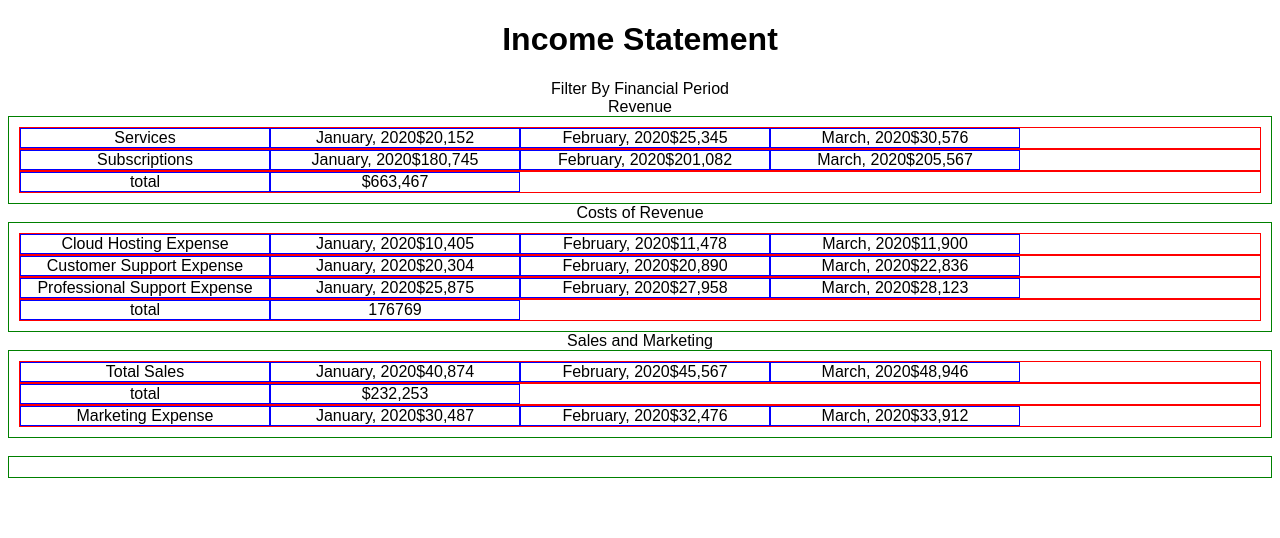
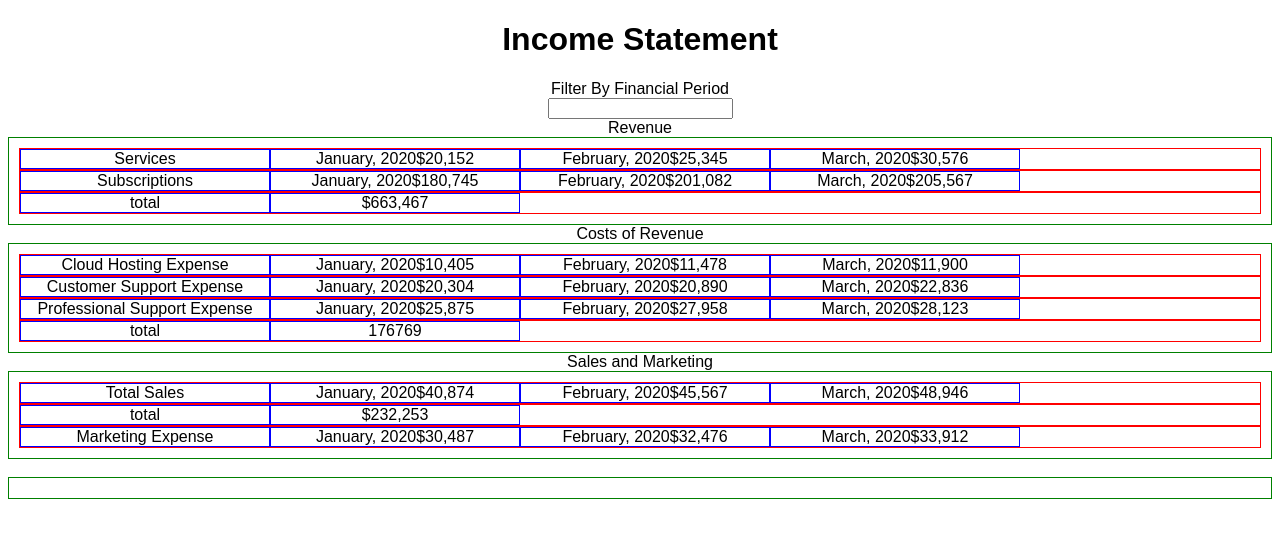
Before and after one commit to switzerb/IncomeStatementUI, a React (Create React App) app: page / in a window 1280 px wide. Shown: the top 538 px of the page. Built offline with nearby package versions, Linux system fonts and the light colour scheme.

Commit message:
Get the basics of the category filter working

```diff
--- a/src/App.js
+++ b/src/App.js
@@ -1,6 +1,7 @@
 import React, {useEffect, useState} from "react";
 import IncomeStatementTable from "./IncomeStatementTable";
 import MonthSelect from "./MonthSelect";
+import CategoryFilter from "./CategoryFilter";
 import {getIncomeStatement} from "./apiMock";
 
 import "./styles.css";
@@ -9,6 +10,7 @@ const App = () => {
     const [isLoading, setIsLoading] = useState(false);
     const [data, setData] = useState([]);
     const [periods, setPeriods] = useState([]);
+    const [keyword, setKeyword] = useState("");
 
     useEffect(() => {
         async function fetchData() {
@@ -26,15 +28,20 @@ const App = () => {
         fetchData()
     }, []);
 
-    const handleFilter = (selection) => {
+    const handleSelect = (selection) => {
         console.log(selection)
+    }
+
+    const handleFilter = (e) => {
+        setKeyword(e.target.value);
     }
 
     return isLoading
         ? <p>Loading...</p>
         : <div className="App">
             <h1>Income Statement</h1>
-            <MonthSelect options={periods} onClick={handleFilter}/>
+            <MonthSelect options={periods} onClick={handleSelect}/>
+            <CategoryFilter keyword={keyword} onChange={handleFilter}/>
             <IncomeStatementTable data={data}/>
         </div>;
 }
--- /dev/null
+++ b/src/CategoryFilter.js
@@ -0,0 +1,9 @@
+import React from "react";
+
+const CategoryFilter = ({keyword, onChange}) => {
+    return (<input
+        onChange={onChange}
+    />)
+}
+
+export default CategoryFilter;
```
